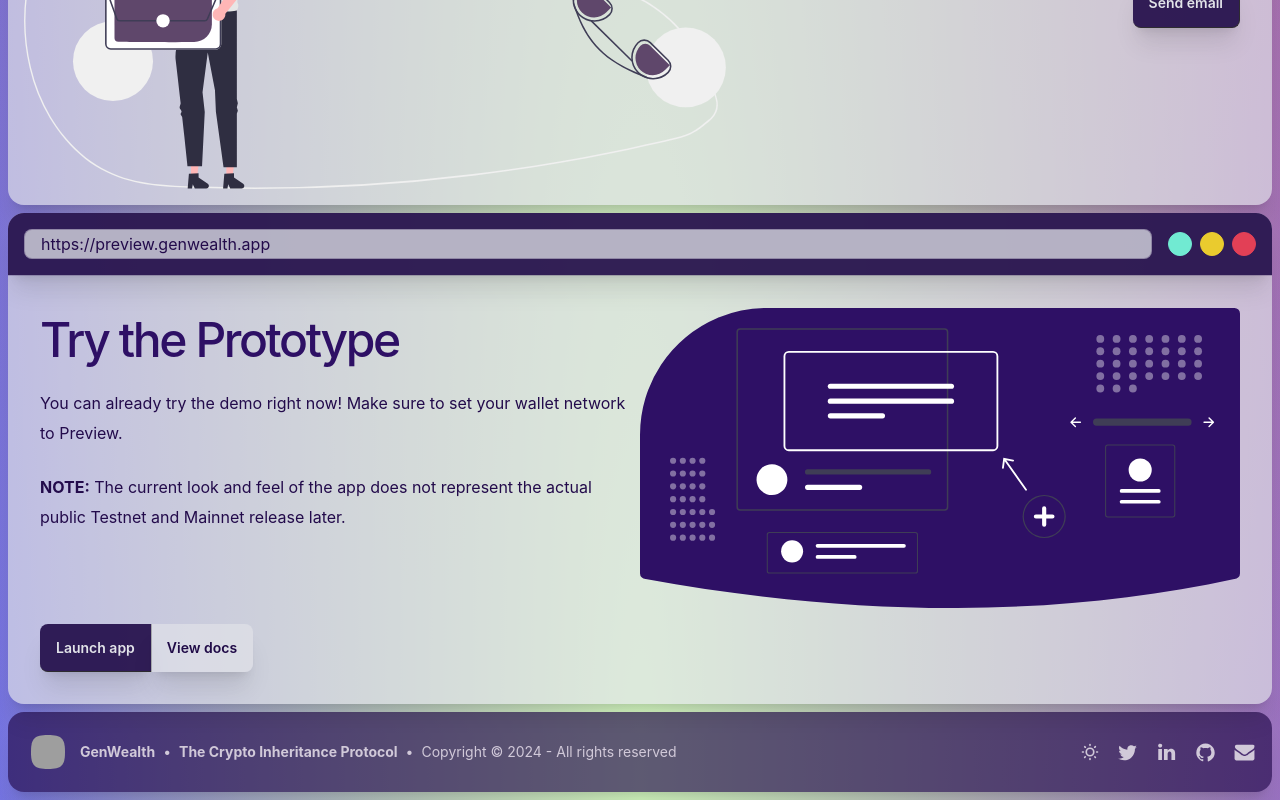
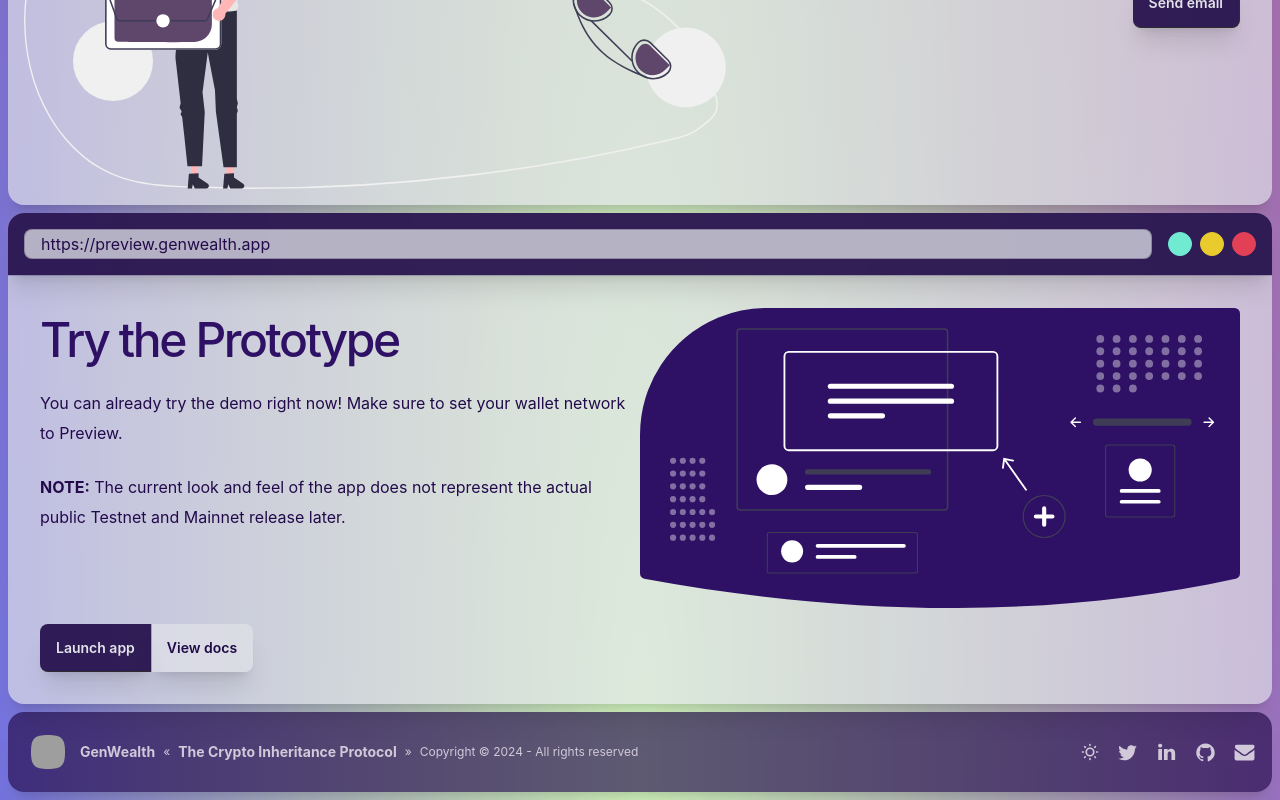
Before and after one commit to gen-wealth/landing-page, a React (Vite) app: page / in a window 1280 px wide. Shown: the part 3930-4730 px from the top of the page. Built offline with nearby package versions, Linux system fonts and the light colour scheme; grey boxes are pictures that could not be loaded.

Commit message:
Footer text size

```diff
--- a/src/components/Footer.tsx
+++ b/src/components/Footer.tsx
@@ -1,14 +1,14 @@
 import { useIntl } from "react-intl";
 import { scrollToTop } from "../util";
+import ThemeController from "../contexts/theme/ThemeController";
 import Svg from "./Svg";
-import ThemeController from "../contexts/theme/ThemeController";
 
 function Footer() {
   const intl = useIntl();
   const title = intl.formatMessage({ id: "genWealth" });
 
   return (
-    <div className="max-w-screen-xl mx-auto">
+    <div className="max-w-screen-xl mx-auto 2xl:hidden">
       <footer className="footer max-sm:flex max-sm:flex-col items-center p-4 bg-neutral bg-opacity-[calc(2/3)] text-neutral-content rounded-box m-2 w-auto shadow-xl">
         <aside className="items-center flex flex-wrap sm:flex-nowrap">
           <a
@@ -19,18 +19,15 @@ function Footer() {
             <div className="btn btn-ghost btn-circle hover:bg-opacity-0">
               <img alt={title} src="/GenWealth.ico" className="w-12 mask mask-squircle" />
             </div>
-            <h5 className="max-sm:w-full font-bold text-center">{title}</h5>
+
+            <h5 className="max-sm:w-full font-bold text-center text-sm">{title}</h5>
+
+            <span className="max-sm:hidden text-xs">&laquo;</span>
+            <h6 className="max-sm:w-full font-bold text-center text-sm">{intl.formatMessage({ id: "tagLine" })}</h6>
+            <span className="max-sm:hidden text-xs">&raquo;</span>
           </a>
 
-          {/* <img src="/CardanoWhite.svg" width={20} className="max-sm:hidden" /> */}
-          <span className="max-sm:hidden">&bull;</span>
-
-          <h6 className="max-sm:w-full font-bold text-center">{intl.formatMessage({ id: "tagLine" })}</h6>
-
-          {/* <img src="/CardanoWhite.svg" width={20} className="max-sm:hidden" /> */}
-          <span className="max-sm:hidden">&bull;</span>
-
-          <p className="max-sm:w-full text-center">{intl.formatMessage({ id: "copyright" })}</p>
+          <p className="max-sm:w-full text-center text-xs">{intl.formatMessage({ id: "copyright" })}</p>
         </aside>
         <nav className="grid-flow-col gap-4 max-sm:place-self-center sm:justify-self-end">
           <ThemeController
```
